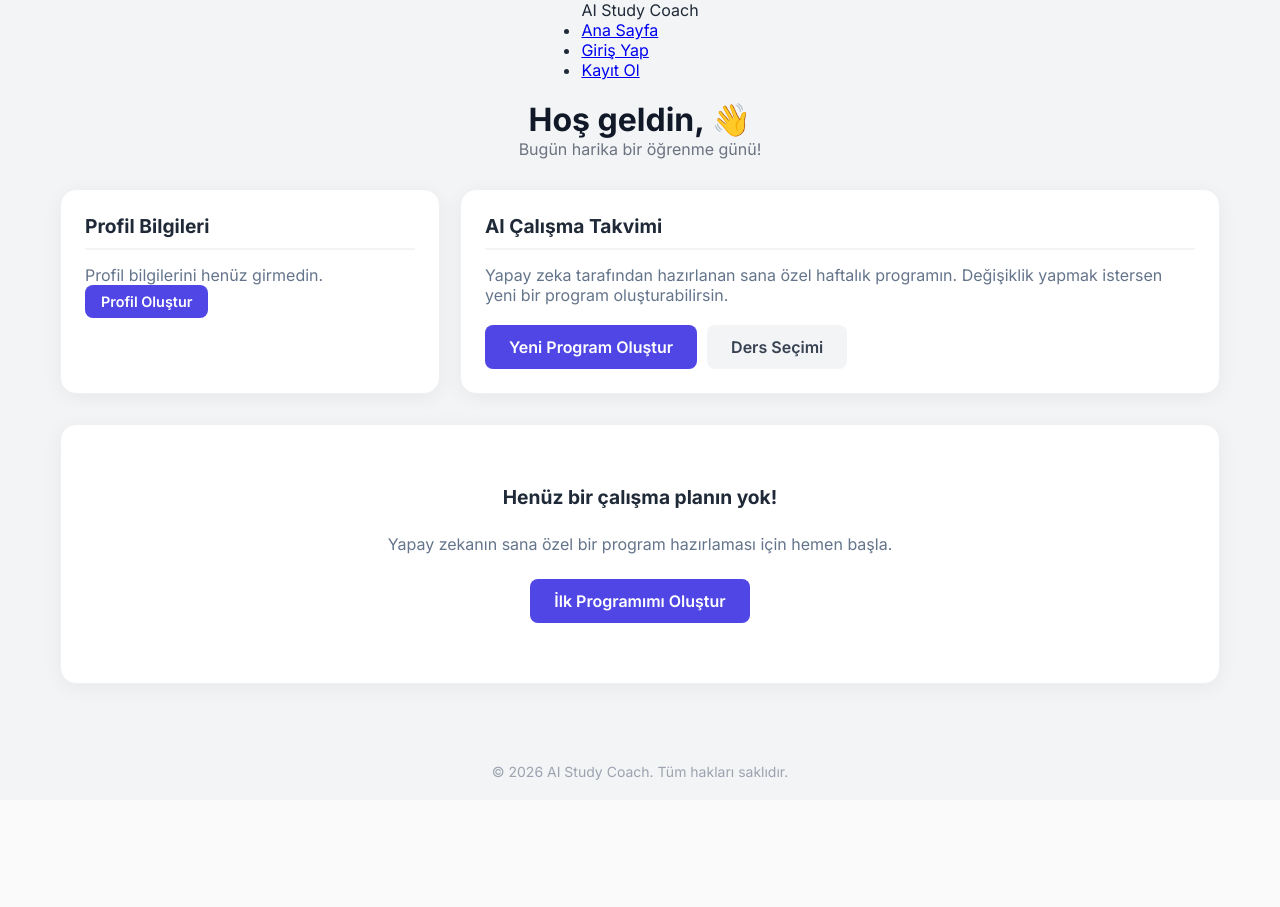
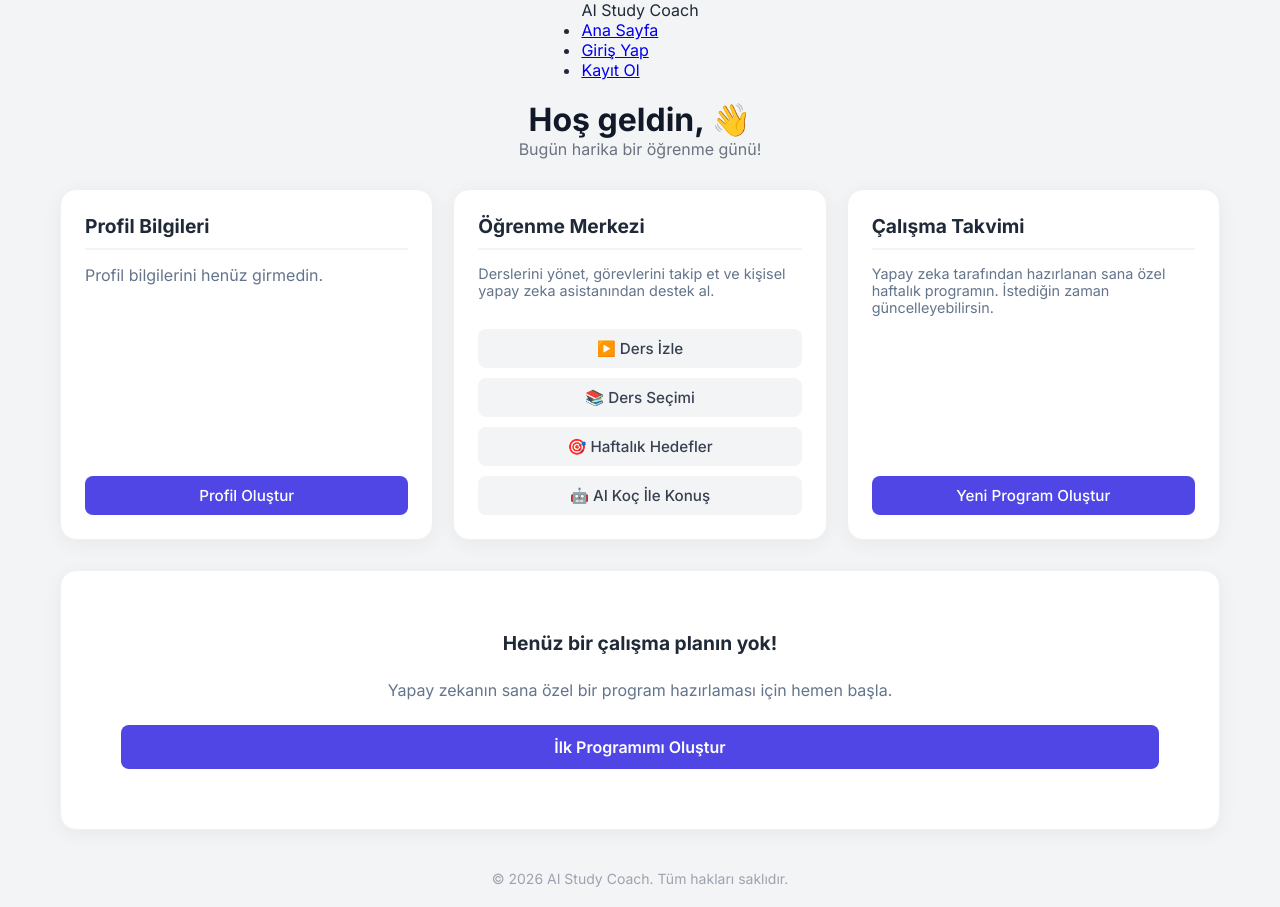
Before and after one commit to myusufylk/AI_Study_Coach-, a Django app: page / in a window 1280 px wide. Before the commit the page ends 780 px from the top, so only its background shows below. Run offline with Django 5.2, Linux system fonts and the light colour scheme.

Commit message:
lesson watch kısmına ders izleme yeri eklendi

```diff
--- a/templates/dashboard.html
+++ b/templates/dashboard.html
@@ -17,7 +17,7 @@
 
     .dashboard-grid-top {
         display: grid;
-        grid-template-columns: 1fr 2fr;
+        grid-template-columns: repeat(3, 1fr);
         gap: 20px;
         margin-bottom: 30px;
     }
@@ -28,6 +28,8 @@
         border-radius: 16px;
         box-shadow: 0 4px 20px rgba(0, 0, 0, 0.05);
         border: 1px solid #f0f0f0;
+        display: flex;
+        flex-direction: column;
     }
 
     .info-card h3 {
@@ -48,6 +50,42 @@
 
     .info-item i {
         margin-right: 10px;
+    }
+
+    .card-actions {
+        margin-top: auto;
+        padding-top: 15px;
+        display: flex;
+        flex-direction: column;
+        gap: 10px;
+    }
+
+    .btn-action {
+        display: inline-block;
+        padding: 10px 16px;
+        background: #f3f4f6;
+        color: #374151;
+        text-decoration: none;
+        border-radius: 8px;
+        font-weight: 500;
+        text-align: center;
+        transition: background 0.2s, color 0.2s;
+        font-size: 0.95rem;
+    }
+
+    .btn-action:hover {
+        background: #e5e7eb;
+        color: #111827;
+    }
+
+    .btn-action-primary {
+        background: #4f46e5;
+        color: white;
+    }
+
+    .btn-action-primary:hover {
+        background: #4338ca;
+        color: white;
     }
 
     /* Schedule UI Styles */
@@ -158,6 +196,12 @@
         background: #4338ca;
     }
 
+    @media (max-width: 992px) {
+        .dashboard-grid-top {
+            grid-template-columns: repeat(2, 1fr);
+        }
+    }
+
     @media (max-width: 768px) {
         .dashboard-grid-top {
             grid-template-columns: 1fr;
@@ -178,28 +222,39 @@
             {% if profile %}
             <div class="info-item">🎯 <strong>Hedef:</strong> &nbsp; {{ profile.target_exam }}</div>
             <div class="info-item">⏰ <strong>Günlük:</strong> &nbsp; {{ profile.daily_hours }} saat</div>
-            <div style="margin-top: 15px;">
-                <a href="{% url 'profile' %}" style="color: #4f46e5; font-size: 0.9rem; text-decoration: none;">Profili
-                    Düzenle →</a>
+            <div class="card-actions">
+                <a href="{% url 'profile' %}" class="btn-action btn-action-primary">Profili Düzenle</a>
             </div>
             {% else %}
-            <p style="color: #64748b;">Profil bilgilerini henüz girmedin.</p>
-            <a href="{% url 'profile' %}" class="btn-generate" style="padding: 8px 16px; font-size: 0.9rem;">Profil
-                Oluştur</a>
+            <p style="color: #64748b; margin-bottom: 15px;">Profil bilgilerini henüz girmedin.</p>
+            <div class="card-actions">
+                <a href="{% url 'profile' %}" class="btn-action btn-action-primary">Profil Oluştur</a>
+            </div>
             {% endif %}
         </div>
 
-        <!-- AI Koç & Hızlı Erişim -->
+        <!-- Öğrenme Merkezi Kartı -->
         <div class="info-card">
-            <h3>AI Çalışma Takvimi</h3>
-            <p style="color: #64748b; margin-bottom: 20px;">
-                Yapay zeka tarafından hazırlanan sana özel haftalık programın.
-                Değişiklik yapmak istersen yeni bir program oluşturabilirsin.
+            <h3>Öğrenme Merkezi</h3>
+            <p style="color: #64748b; font-size: 0.9rem; margin-bottom: 15px;">
+                Derslerini yönet, görevlerini takip et ve kişisel yapay zeka asistanından destek al.
             </p>
-            <div style="display: flex; gap: 10px;">
-                <a href="{% url 'generate_program' %}" class="btn-generate">Yeni Program Oluştur</a>
-                <a href="{% url 'subjects' %}" class="btn-generate" style="background: #f3f4f6; color: #374151;">Ders
-                    Seçimi</a>
+            <div class="card-actions">
+                <a href="{% url 'lesson_watch' %}" class="btn-action">▶️ Ders İzle</a>
+                <a href="{% url 'subjects' %}" class="btn-action">📚 Ders Seçimi</a>
+                <a href="{% url 'weekly_goal' %}" class="btn-action">🎯 Haftalık Hedefler</a>
+                <a href="{% url 'ai_coach' %}" class="btn-action">🤖 AI Koç İle Konuş</a>
+            </div>
+        </div>
+
+        <!-- AI Çalışma Takvimi Kartı -->
+        <div class="info-card">
+            <h3>Çalışma Takvimi</h3>
+            <p style="color: #64748b; font-size: 0.9rem; margin-bottom: 15px;">
+                Yapay zeka tarafından hazırlanan sana özel haftalık programın. İstediğin zaman güncelleyebilirsin.
+            </p>
+            <div class="card-actions">
+                <a href="{% url 'generate_program' %}" class="btn-action btn-action-primary">Yeni Program Oluştur</a>
             </div>
         </div>
     </div>
@@ -270,7 +325,8 @@
     </div>
 
     <script>
-        const responseJson = {{ program| safe }};
+        const programString = '{{ program|escapejs }}';
+        const responseJson = programString ? JSON.parse(programString) : {};
         const START_HOUR = 8;
         const PIXELS_PER_HOUR = 60;
         const colorPalette = ['#4F46E5', '#10B981', '#F59E0B', '#EF4444', '#8B5CF6', '#06B6D4'];
```
Also changed, not shown: templates/lesson_watch.html (added, +45 -0 lines).
